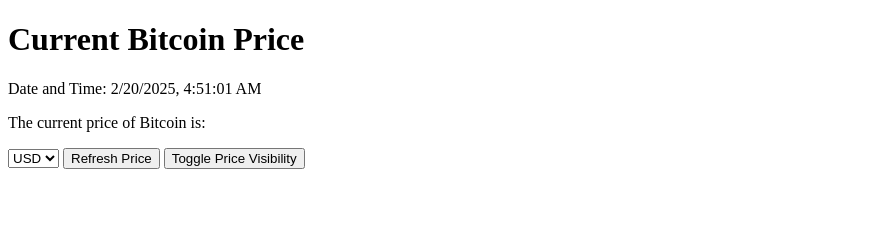
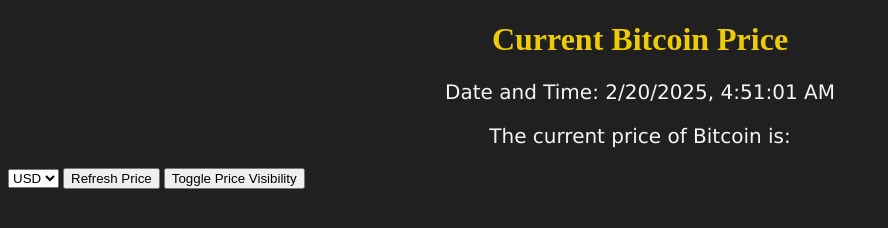
Before and after one commit to Ztevencodes/Bitcoin-price, a plain HTML site: page index.html in a window 1280 px wide. Shown: the whole page, without its empty margins (0-888 px from the left). Drawn offline with Linux system fonts and the light colour scheme; no server answers.

Commit message:
updated CSS with Flexbox

```diff
--- a/CSS/style.css
+++ b/CSS/style.css
@@ -0,0 +1,20 @@
+body {
+    background-color: rgba(0, 0, 0, 0.873);
+  }
+
+  h1 {
+    color: rgb(238, 203, 7);
+    text-align: center;
+  }
+
+  p {
+    color: whitesmoke;
+    font-family: verdana;
+    font-size: 20px;
+    text-align: center;
+  }
+
+  .flex-container {
+    display: flex;
+    justify-content: center;
+  }
--- a/index.html
+++ b/index.html
@@ -6,7 +6,7 @@
   <meta name="viewport" content="width=device-width, initial-scale=1.0"/>
   <title>Bitcoin Price</title>
   <link rel="shortcut icon" href="/CSS/favicon.ico" type="image/x-icon">
-  <link rel="stylesheet" href="style.css"/>
+  <link rel="stylesheet" href="CSS/style.css"/>
   <script src="index.js" defer></script>
 </head>
 
@@ -14,6 +14,7 @@
   <h1>Current Bitcoin Price</h1>
   <p>Date and Time: <span id="datetime"></span></p>
   <p>The current price of Bitcoin is: <span id="price"></span></p>
+  <div>
     <select id="currency-selector">
       <option value="USD">USD</option>
       <option value="CAD">CAD</option>
@@ -22,6 +23,7 @@
     </select>
     <button id="refresh-button">Refresh Price</button>
     <button id="toggle-button">Toggle Price Visibility</button>
+  </div>
 </body>
 
 </html>
--- a/index.js
+++ b/index.js
@@ -60,7 +60,7 @@ document.addEventListener("DOMContentLoaded", function() {
    toggleButton.addEventListener("click", togglePriceVisibility);
 
    // Set up intervals for automatic updates
-   setInterval(fetchBitcoinPrice, 3000);  // Update price every 3 seconds
+   setInterval(fetchBitcoinPrice, 1000);  // Update price every second
    setInterval(updateDateTime, 1000);     // Update date/time every second
 
    // Initial calls to display data immediately
```
Lines whose indentation alone changed are shown as unchanged.
